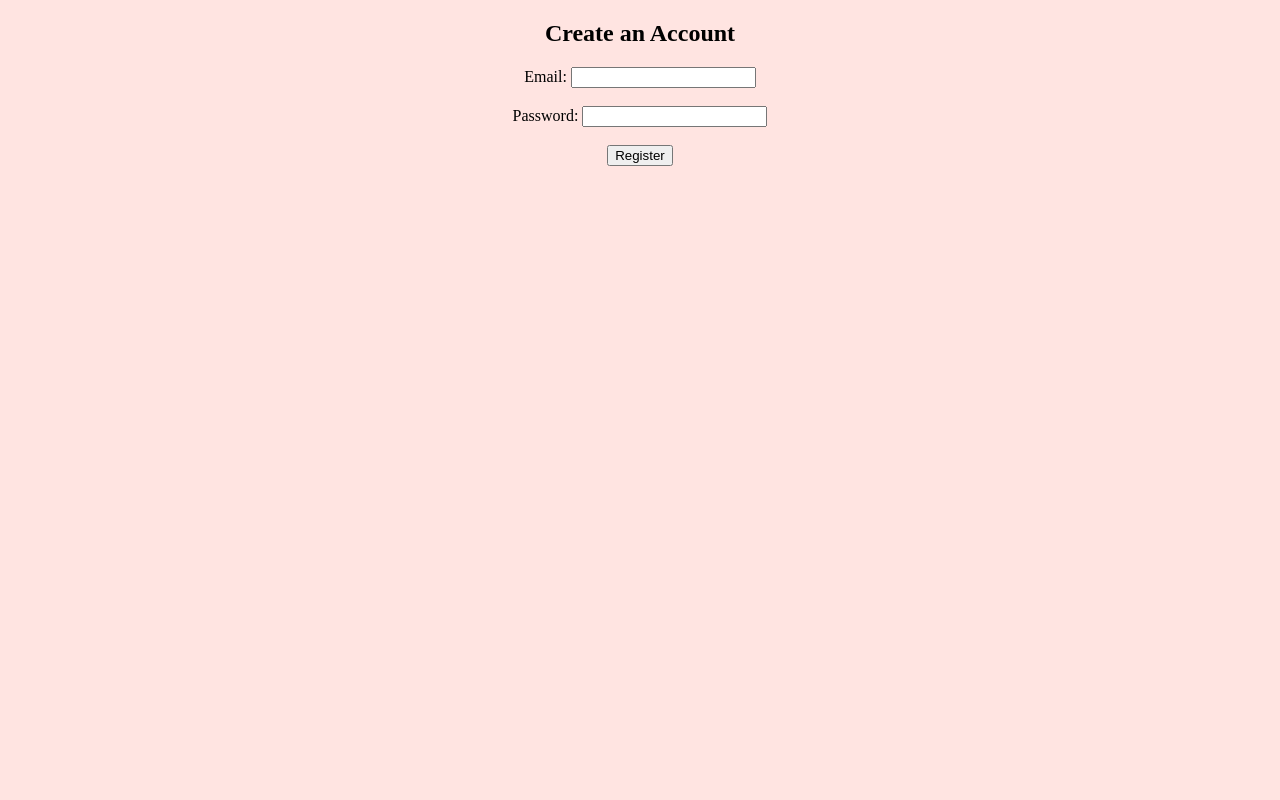
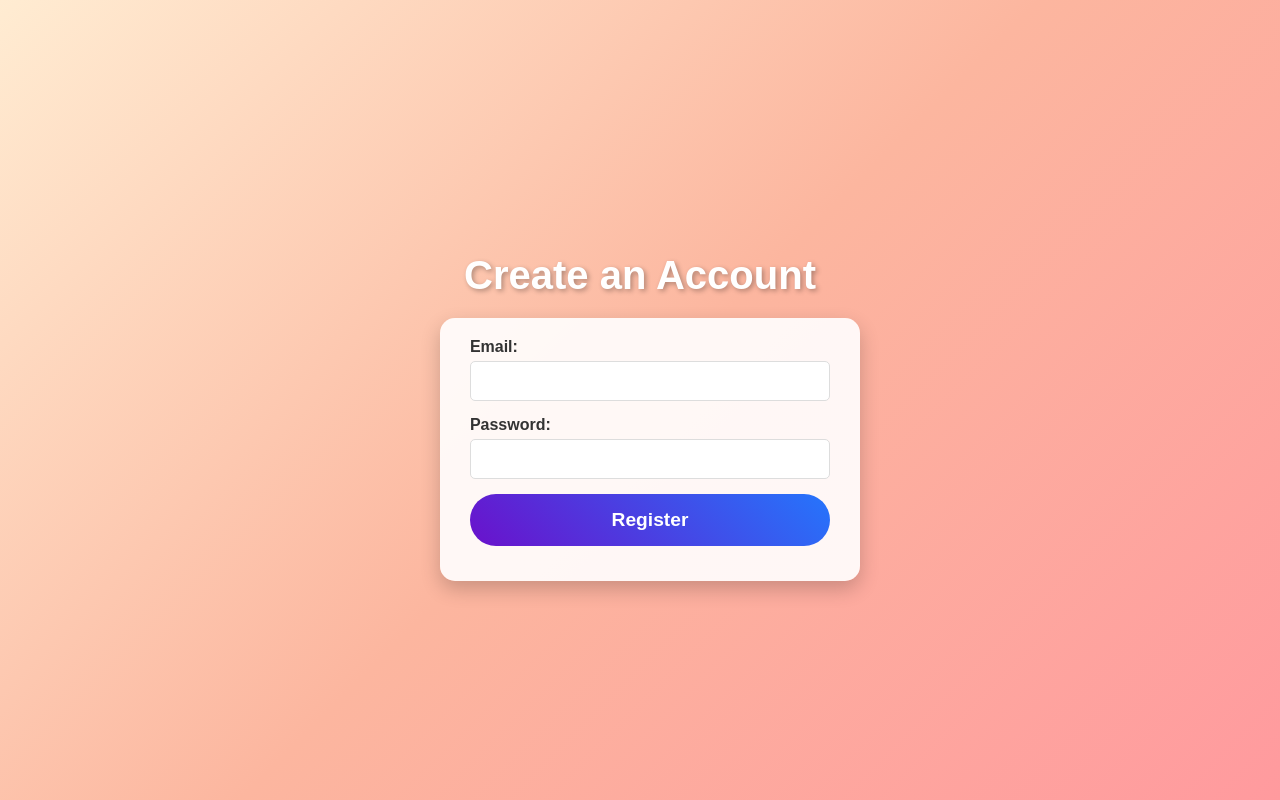
Before and after one commit to Aniket-1105/Resume-Builder, a Flask app: page /register in a window 1280 px wide. Run offline with Flask 3, Linux system fonts and the light colour scheme.

Commit message:
register.html

```diff
--- a/Online Resume Builder/templates/register.html
+++ b/Online Resume Builder/templates/register.html
@@ -1,12 +1,127 @@
 <!DOCTYPE html>
-<html>
-<head><title>Register</title></head>
-<body style="background-color: #ffe4e1; text-align: center;">
-  <h2>Create an Account</h2>
-  <form method="POST">
-    Email: <input type="email" name="email" required><br><br>
-    Password: <input type="password" name="password" required><br><br>
-    <input type="submit" value="Register">
-  </form>
+<html lang="en">
+<head>
+  <meta charset="UTF-8">
+  <meta name="viewport" content="width=device-width, initial-scale=1.0">
+  <title>Register</title>
+  <style>
+    body {
+      background: linear-gradient(135deg, #ff9a9e, #fad0c4, #fbc2eb);
+      font-family: 'Poppins', Arial, sans-serif;
+      margin: 0;
+      padding: 0;
+      display: flex;
+      justify-content: center;
+      align-items: center;
+      height: 100vh;
+      animation: backgroundAnimation 10s infinite alternate;
+    }
+
+    h2 {
+      color: #fff;
+      font-size: 2.5rem;
+      text-align: center;
+      margin-bottom: 20px;
+      text-shadow: 2px 2px 5px rgba(0, 0, 0, 0.3);
+      animation: fadeIn 2s ease-in-out;
+    }
+
+    form {
+      background: rgba(255, 255, 255, 0.9);
+      padding: 20px 30px;
+      border-radius: 15px;
+      box-shadow: 0 8px 20px rgba(0, 0, 0, 0.2);
+      width: 90%;
+      max-width: 400px;
+      animation: slideIn 1.5s ease-out;
+    }
+
+    label {
+      display: block;
+      font-size: 1rem;
+      font-weight: bold;
+      margin-bottom: 5px;
+      color: #333;
+    }
+
+    input {
+      width: 100%;
+      padding: 10px;
+      margin-bottom: 15px;
+      border: 1px solid #ddd;
+      border-radius: 5px;
+      font-size: 1rem;
+      font-family: 'Poppins', Arial, sans-serif;
+      box-sizing: border-box;
+    }
+
+    input[type="submit"] {
+      background: linear-gradient(45deg, #6a11cb, #2575fc);
+      color: white;
+      border: none;
+      padding: 15px;
+      font-size: 1.2rem;
+      font-weight: bold;
+      border-radius: 50px;
+      cursor: pointer;
+      transition: transform 0.3s ease, box-shadow 0.3s ease;
+    }
+
+    input[type="submit"]:hover {
+      transform: scale(1.1);
+      box-shadow: 0 6px 20px rgba(0, 0, 0, 0.3);
+    }
+
+    /* Background Animation */
+    @keyframes backgroundAnimation {
+      0% {
+        background: linear-gradient(135deg, #ff9a9e, #fad0c4, #fbc2eb);
+      }
+      50% {
+        background: linear-gradient(135deg, #a1c4fd, #c2e9fb, #d4fc79);
+      }
+      100% {
+        background: linear-gradient(135deg, #ffecd2, #fcb69f, #ff9a9e);
+      }
+    }
+
+    /* Fade-in Animation */
+    @keyframes fadeIn {
+      0% {
+        opacity: 0;
+        transform: translateY(-20px);
+      }
+      100% {
+        opacity: 1;
+        transform: translateY(0);
+      }
+    }
+
+    /* Slide-in Animation */
+    @keyframes slideIn {
+      0% {
+        opacity: 0;
+        transform: translateY(50px);
+      }
+      100% {
+        opacity: 1;
+        transform: translateY(0);
+      }
+    }
+  </style>
+</head>
+<body>
+  <div>
+    <h2>Create an Account</h2>
+    <form method="POST">
+      <label for="email">Email:</label>
+      <input type="email" id="email" name="email" required>
+
+      <label for="password">Password:</label>
+      <input type="password" id="password" name="password" required>
+
+      <input type="submit" value="Register">
+    </form>
+  </div>
 </body>
 </html>
```
